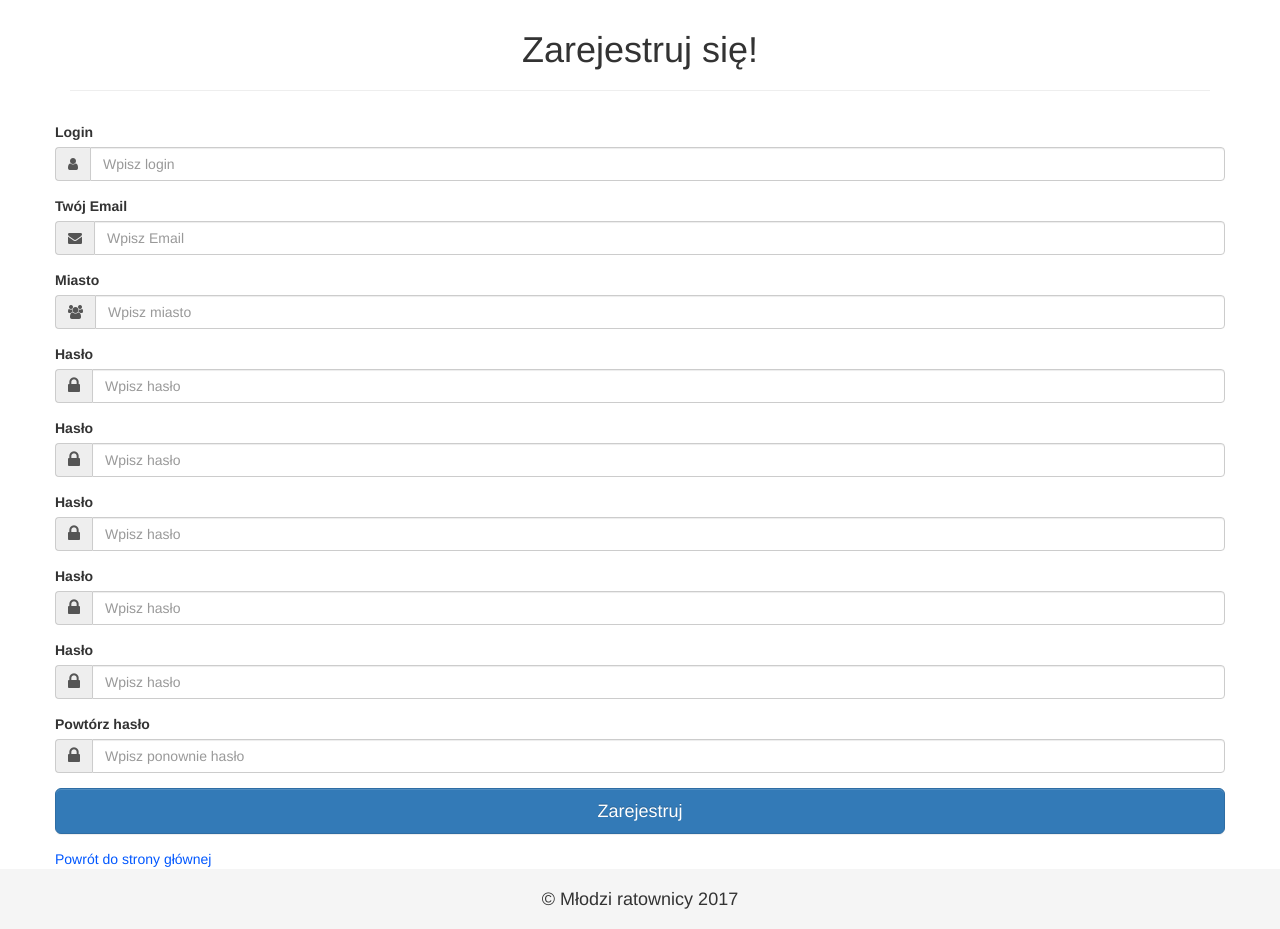
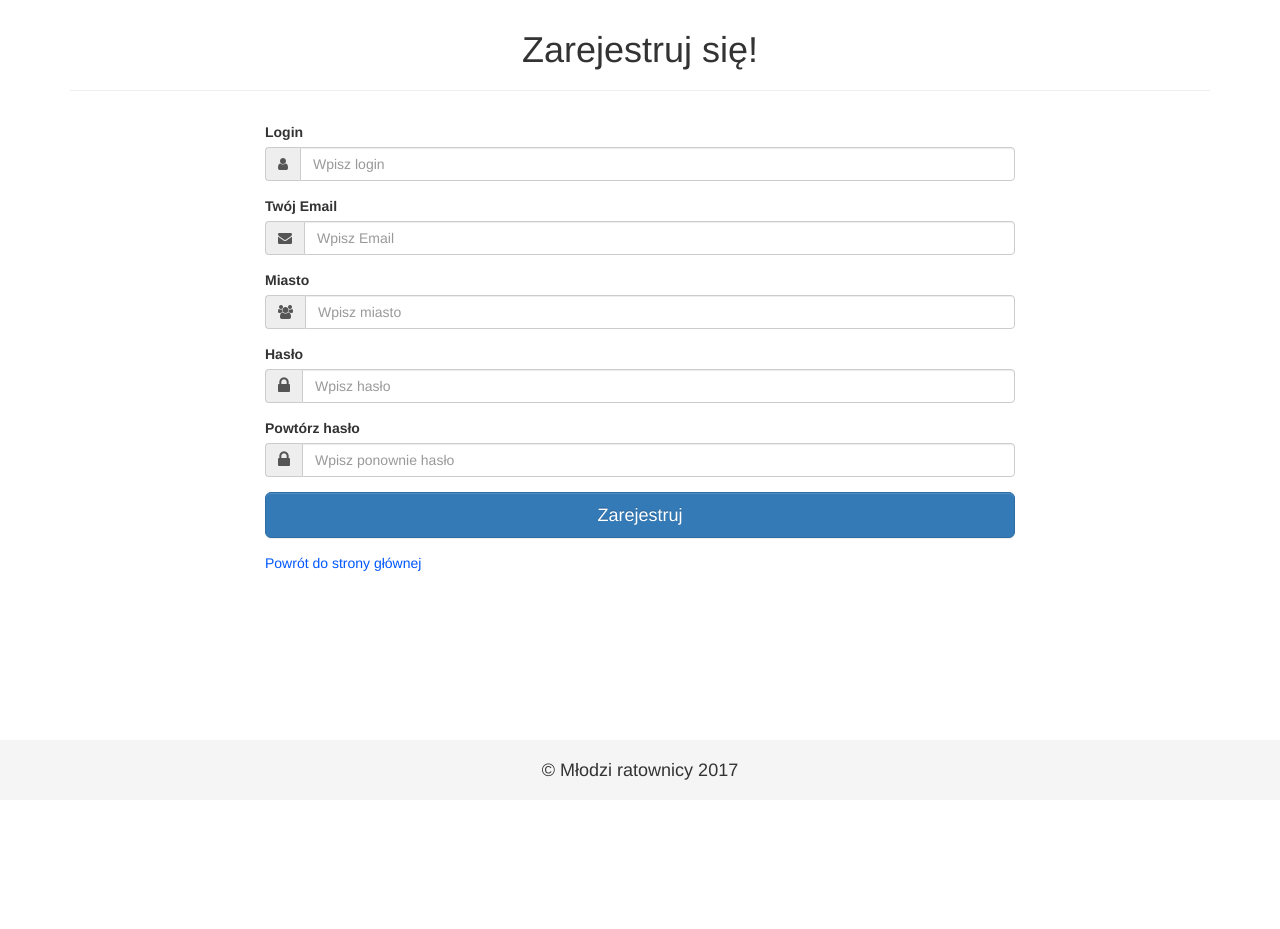
Before and after one commit to tojatos/DesignThinking, a CodeIgniter app: page /DesignThinking/Register in a window 1280 px wide. After the commit the page ends 780 px from the top, so only its background shows below. Run offline with CodeIgniter, Linux system fonts and the light colour scheme; some libraries are stand-ins or nearby versions.

Commit message:
kursy col

```diff
--- a/application/views/Login/login.php
+++ b/application/views/Login/login.php
@@ -39,7 +39,8 @@
 	               		<hr />
 	               	</div>
 	            </div>
-				<div class="main-login main-center">
+				<div class="main-login main-center col-lg-8 col-lg-offset-2 col-md-8 col-md-offset-2
+							col-sm-8 col-sm-offset-2 col-sx-8 col-sx-offset-1">
           <form class="login_form" method="post">
 						<div class="form-group">
               <label for="login" class="cols-sm-2 control-label">Login</label>
--- a/application/views/Register/register.php
+++ b/application/views/Register/register.php
@@ -7,10 +7,11 @@
 	               		<hr />
 	               	</div>
 	            </div>
-				<div class="main-login main-center">
+				<div class="main-login main-center col-lg-8 col-lg-offset-2 col-md-8 col-md-offset-2
+							col-sm-8 col-sm-offset-2 col-sx-8 col-sx-offset-1">
           <form class="register_form" method="post">
 						<div class="form-group">
-              <label for="login" class="cols-sm-2 control-label">Login</label>
+              			<label for="login" class="cols-sm-2 control-label">Login</label>
 							<div class="cols-sm-10">
 								<div class="input-group">
 									<span class="input-group-addon"><i class="fa fa-user fa" aria-hidden="true"></i></span>
@@ -47,42 +48,7 @@
 								</div>
 							</div>
 						</div>
-									<div class="form-group">
-							<label for="password" class="cols-sm-2 control-label">Hasło</label>
-							<div class="cols-sm-10">
-								<div class="input-group">
-									<span class="input-group-addon"><i class="fa fa-lock fa-lg" aria-hidden="true"></i></span>
-									<input type="password" class="form-control" name="password" id="password"  placeholder="Wpisz hasło"/>
-								</div>
-							</div>
-						</div>
-									<div class="form-group">
-							<label for="password" class="cols-sm-2 control-label">Hasło</label>
-							<div class="cols-sm-10">
-								<div class="input-group">
-									<span class="input-group-addon"><i class="fa fa-lock fa-lg" aria-hidden="true"></i></span>
-									<input type="password" class="form-control" name="password" id="password"  placeholder="Wpisz hasło"/>
-								</div>
-							</div>
-						</div>
-									<div class="form-group">
-							<label for="password" class="cols-sm-2 control-label">Hasło</label>
-							<div class="cols-sm-10">
-								<div class="input-group">
-									<span class="input-group-addon"><i class="fa fa-lock fa-lg" aria-hidden="true"></i></span>
-									<input type="password" class="form-control" name="password" id="password"  placeholder="Wpisz hasło"/>
-								</div>
-							</div>
-						</div>
-									<div class="form-group">
-							<label for="password" class="cols-sm-2 control-label">Hasło</label>
-							<div class="cols-sm-10">
-								<div class="input-group">
-									<span class="input-group-addon"><i class="fa fa-lock fa-lg" aria-hidden="true"></i></span>
-									<input type="password" class="form-control" name="password" id="password"  placeholder="Wpisz hasło"/>
-								</div>
-							</div>
-						</div>
+
 
 						<div class="form-group">
 							<label for="password_repeat" class="cols-sm-2 control-label">Powtórz hasło</label>
```
Also changed, not shown: application/views/Kurs/index.php (+13 -15 lines), application/views/inc/mainNav.php (+1 -14 lines), public/images/kurs.png (added).
